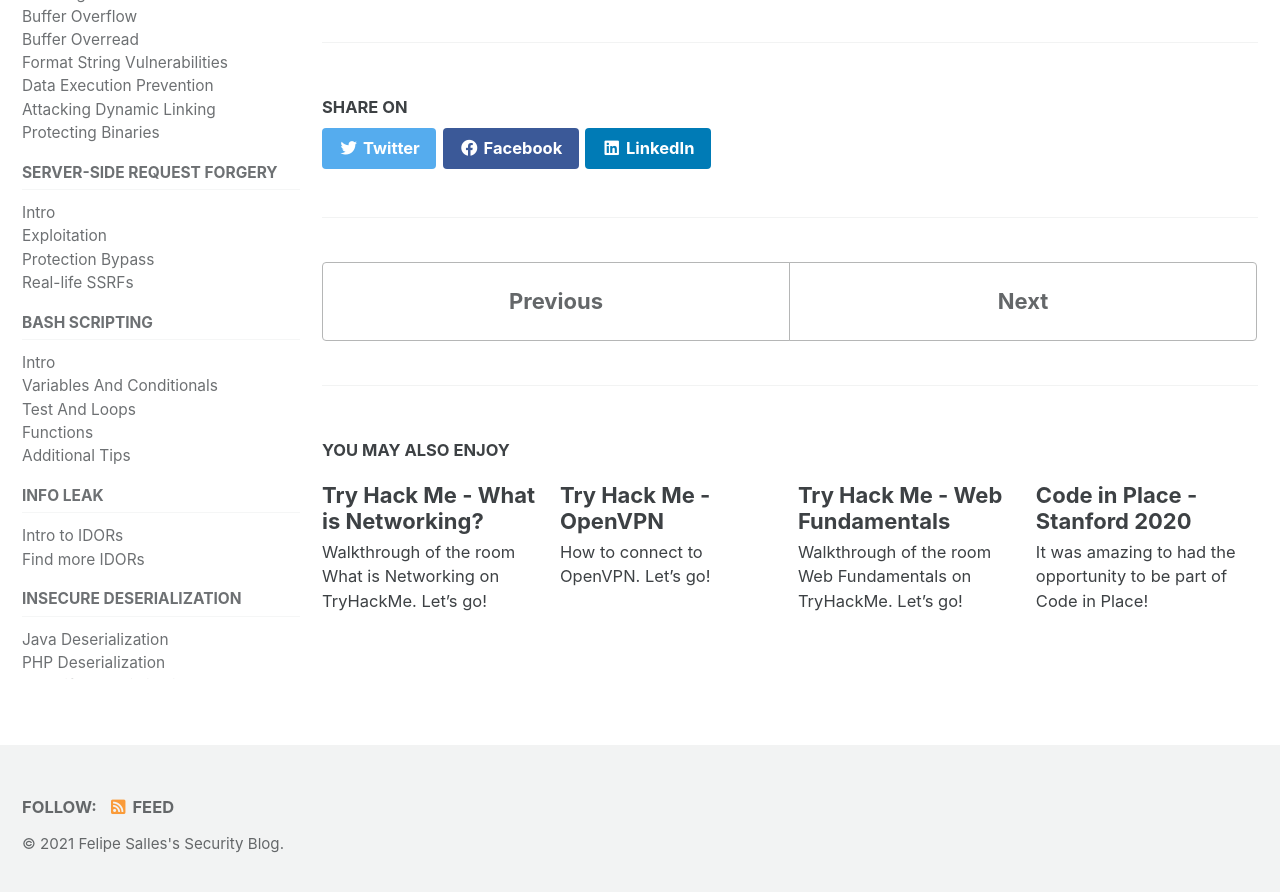
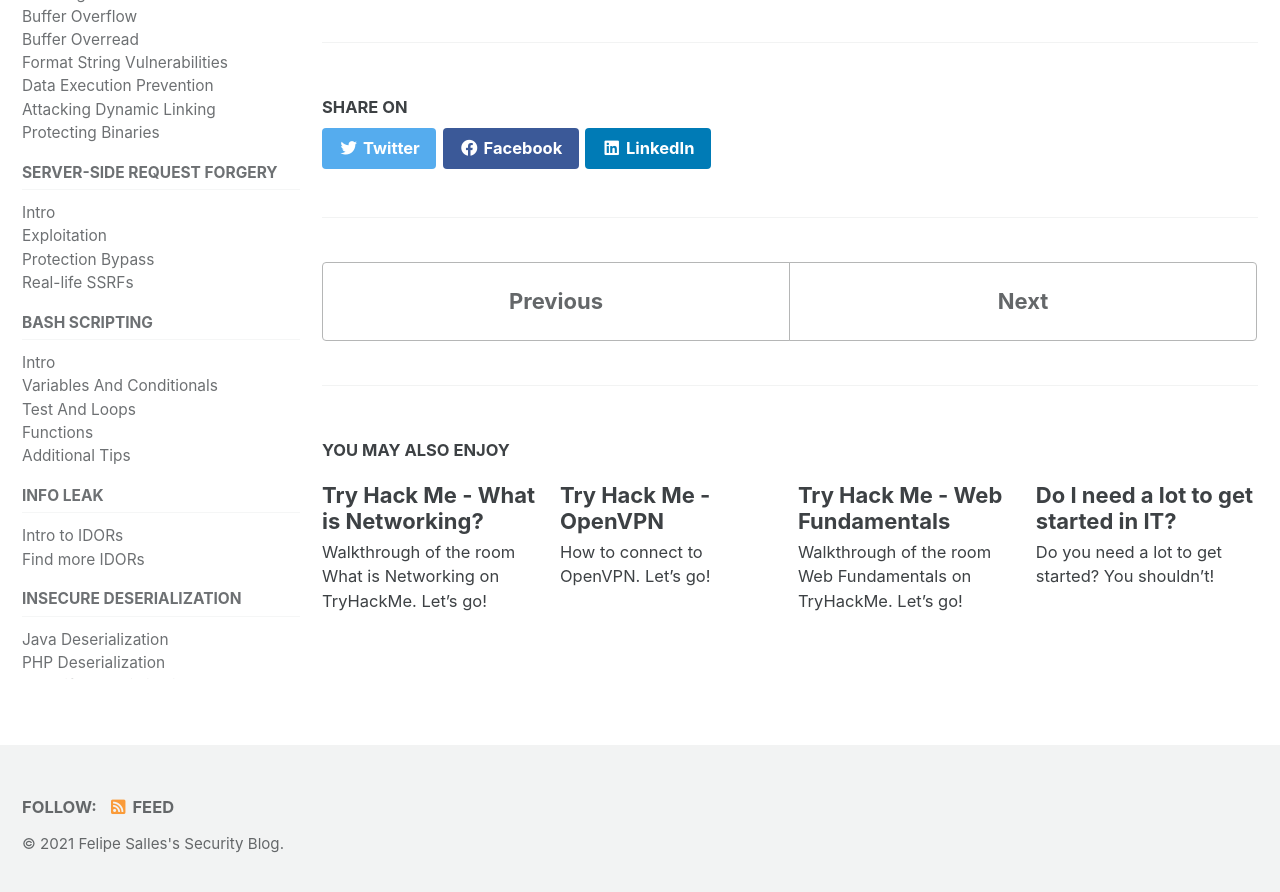
Before and after one commit to felipemsalles/felipemsalles.github.io-blog, a Jekyll site: the page built from _posts/2020-08-07-binary exploitation.md, in a window 1280 px wide and 900 px high, scrolled down 1416 px. Shown: the top 892 px of the window. Built offline with Jekyll 4.4.1, drawn with Linux system fonts in a browser that asks for light colours; cached includes are drawn as plain includes; part of the change alters nothing that is shown; some of the changed text lies outside the part shown.

Commit message:
Add Do i need a lot to get started in IT article

```diff
--- a/_posts/2020-08-07-binary exploitation.md
+++ b/_posts/2020-08-07-binary exploitation.md
@@ -1,4 +1,5 @@
 ---
+title: "Binary Exploitation"
 categories:
   - Binary Exploitation
 ---
--- /dev/null
+++ b/_posts/2021-07-03-Do I need a lot to get started in IT.md
@@ -0,0 +1,20 @@
+---
+title: "Do I need a lot to get started in IT?"
+categories:
+  - Opinions
+---
+Do you need a lot to get started? You shouldn't!
+
+One of the big problems for many people, especially when they are wanting to migrate to the technology area or have decided that they intend to continue in the area, is self-sabotage during the journey.
+
+![](https://blogfelipe.com/assets/images/start-it.png)
+
+The first point I wanted to bring up in this article is that we often look for comfort in our daily lives and this is also true when buying our computers, peripherals, and so on. Okay, this is natural, but it becomes dangerous once you get caught up in an excuse for not having something. Example: “I will not continue to learn programming, my computer is very slow. I'm going to watch Netflix, make one more excuse, and procrastinate.” I agree it's not the best-case scenario, but always think there's someone in a worse situation than you. In this case, you have a computer, I've seen a lot of people turning to cell phones to learn programming, and as much as you find it difficult, whoever wants to really makes it happen.
+
+In my opinion, the idea that you need a super-powerful computer, an ergonomic chair, and a keyboard that glows gets in the way too much. I can't be naive enough to say that I've never clung to something as an excuse not to do something, but I've actually realized that I've created a much better awareness and luckily evolved in that regard. Of course, we want a great keyboard, a big monitor so we can see better, but in a lot of cases, we've created a false idea that we really need it. The most positive path should be to seek a balance that always reflects the idea of NEED x COMFORT and from there, increase your comfort as you develop and really need an upgrade.
+
+To be clear, don't think you need a 34-inch monitor especially if you're just starting, but what if you're already a senior developer or something? Ok, you already work and need to optimize your day-to-day a little and improve your experience, but these decisions need to be balanced and thought through calmly anyway. There's no point in getting stuck with this because if you buy the 34 monitor without needing that much, you can be sure you won't stop there. We always have better products coming out on the market and that's why you fall into an endless loop of consumerism and excuses to spend more without noticing that you already have what you need to do your job.
+
+The main point is that technology allows us to have access to a lot of information with little. But when you get into this loop, you're never satisfied. To be a good programmer/developer it is not even necessary to have the best keyboard on the market or the monitor that tilts and rotates, but many hours of study and dedication. In this dilemma, a lot of time and energy is wasted. While you could be studying more about algorithms and data structures, you spend time wondering and looking at a keyboard that makes a “special sound” when you already have a keyboard that works perfectly!
+
+Finally, I can't tell you to deprive yourself of comfort, but my point is that you seek balance. It's dangerous to enter this loop that I mentioned earlier because what you really need is to start, dedicate yourself, and practice. You can be sure that an expensive monitor, an expensive keyboard, and an expensive mouse won't make that much of a difference in the end. If you can use an IDE on your current computer, have a keyboard that types normally and a mouse that works, the rest is a bonus. Get started, get dedicated, and focus on what really matters!
```
Also changed, not shown: assets/images/start-it.png (added).
